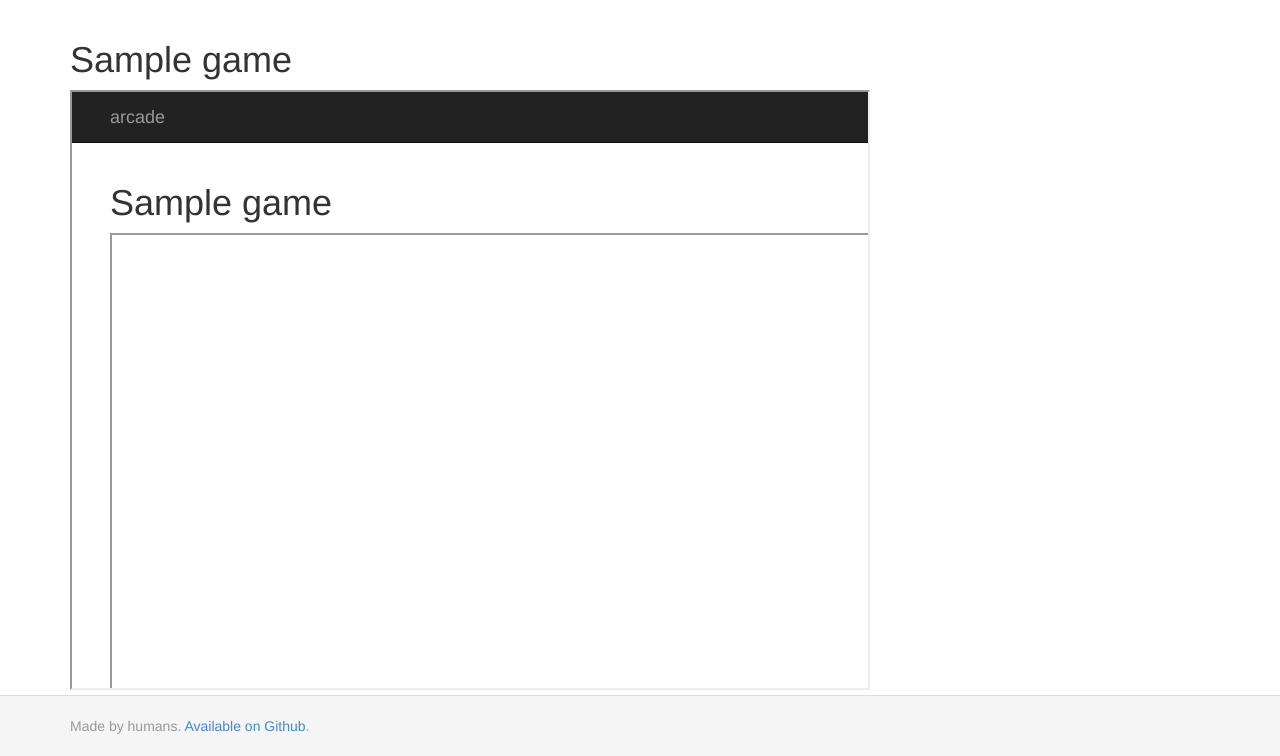
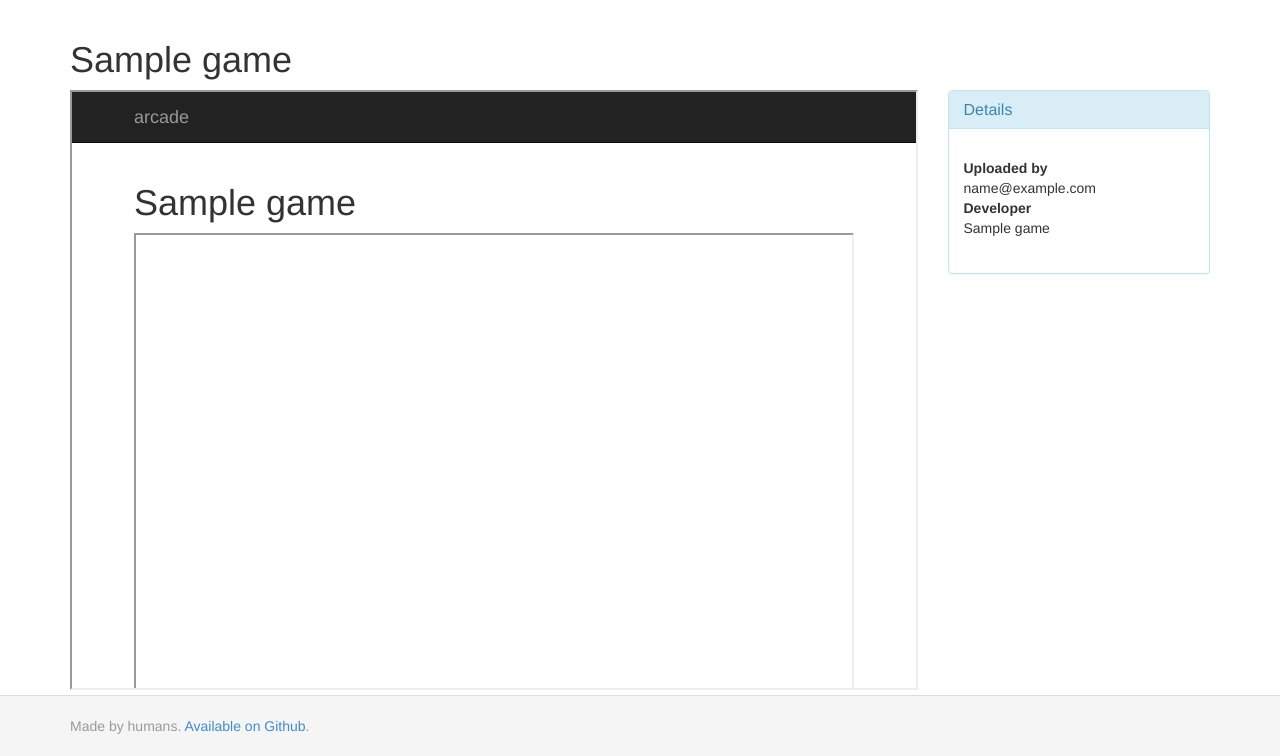
Before and after one commit to Osmose/arcade, a Python web app: template arcade/games/templates/games/detail.html in a window 1280 px wide. Shown: the part 51-807 px from the top of the page. Run offline with Jinja, Linux system fonts and the light colour scheme; the template is opened without the code that fills it: most values are stand-ins (such as "Sample title", 1, 10 or a date in 2020).

Commit message:
A little sidebar to make for slightly more interesting screenshots.

```diff
--- a/arcade/base/static/css/global.css
+++ b/arcade/base/static/css/global.css
@@ -9,6 +9,17 @@ body {
 -------------------------------------------------- */
 .navbar .persona-button {
     margin: 0 0 -6px;
+}
+
+/* @games
+-------------------------------------------------- */
+#game-frame-container {
+    position: relative;
+}
+
+#game-frame {
+    width: 100%;
+    height: 600px;
 }
 
 /* @footer
--- a/arcade/games/models.py
+++ b/arcade/games/models.py
@@ -13,6 +13,7 @@ from arcade.base.util import urljoin
 class Game(models.Model):
     author = models.ForeignKey(User)
     name = models.CharField(max_length=128)
+    developer_name = models.CharField(max_length=255, default='')
     launch_url = models.CharField(max_length=255)
 
     # NOTE: Because we rely on the pk existing, packaged_app can only be set on an instance that is
@@ -67,6 +68,10 @@ class Game(models.Model):
         self.launch_url = urljoin(self.extracted_app_url, launch_path)
         self.name = manifest['name']
 
+        developer = manifest.get('developer')
+        if developer:
+            self.developer_name = developer.get('name', 'Unknown')
+
 
     def get_absolute_url(self):
         return reverse('games.GameDetailView', args=(self.id,))
--- a/arcade/games/templates/games/detail.html
+++ b/arcade/games/templates/games/detail.html
@@ -2,6 +2,22 @@
 
 {% block content %}
   <h1>{{ game.name }}</h1>
-  <iframe src="{{ game.launch_url }}" style="width: 800px; height: 600px" allowfullscreen="true">
-  </iframe>
+  <div class="row">
+    <div id="game-frame-container" class="col-md-9">
+      <iframe id="game-frame" src="{{ game.launch_url }}" allowfullscreen="true"></iframe>
+    </div>
+    <div class="col-md-3">
+      <div class="panel panel-info">
+        <div class="panel-heading"><h2 class="panel-title">Details</h2></div>
+        <div class="panel-body">
+          <dl>
+            <dt>Uploaded by</dt>
+            <dd>{{ game.author.email }}</dd>
+            <dt>Developer</dt>
+            <dd>{{ game.developer_name }}</dd>
+          </dl>
+        </div>
+      </div>
+    </div>
+  </div>
 {% endblock %}
```
Also changed, not shown: arcade/games/migrations/0002_auto__add_field_game_developer_name.py (added).
